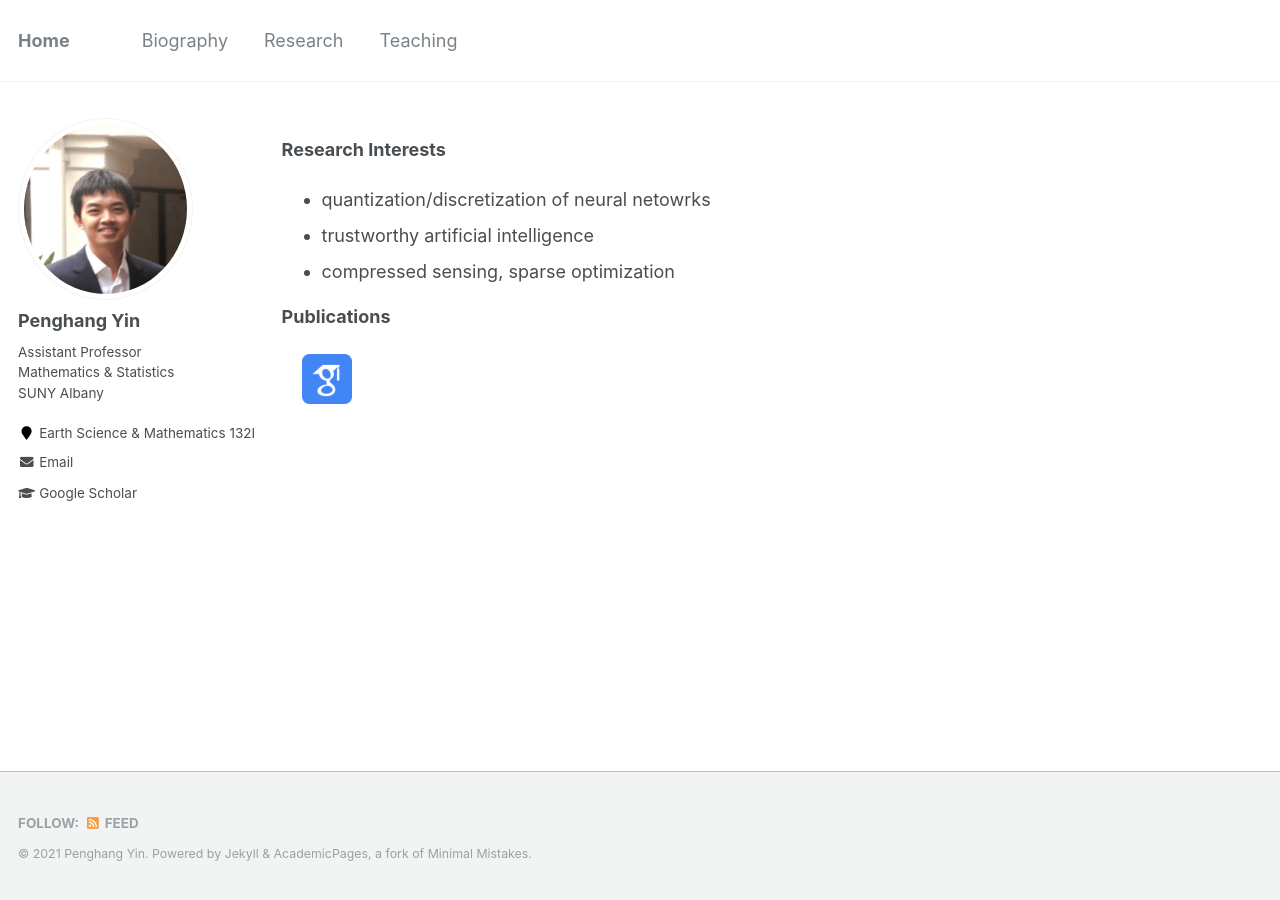
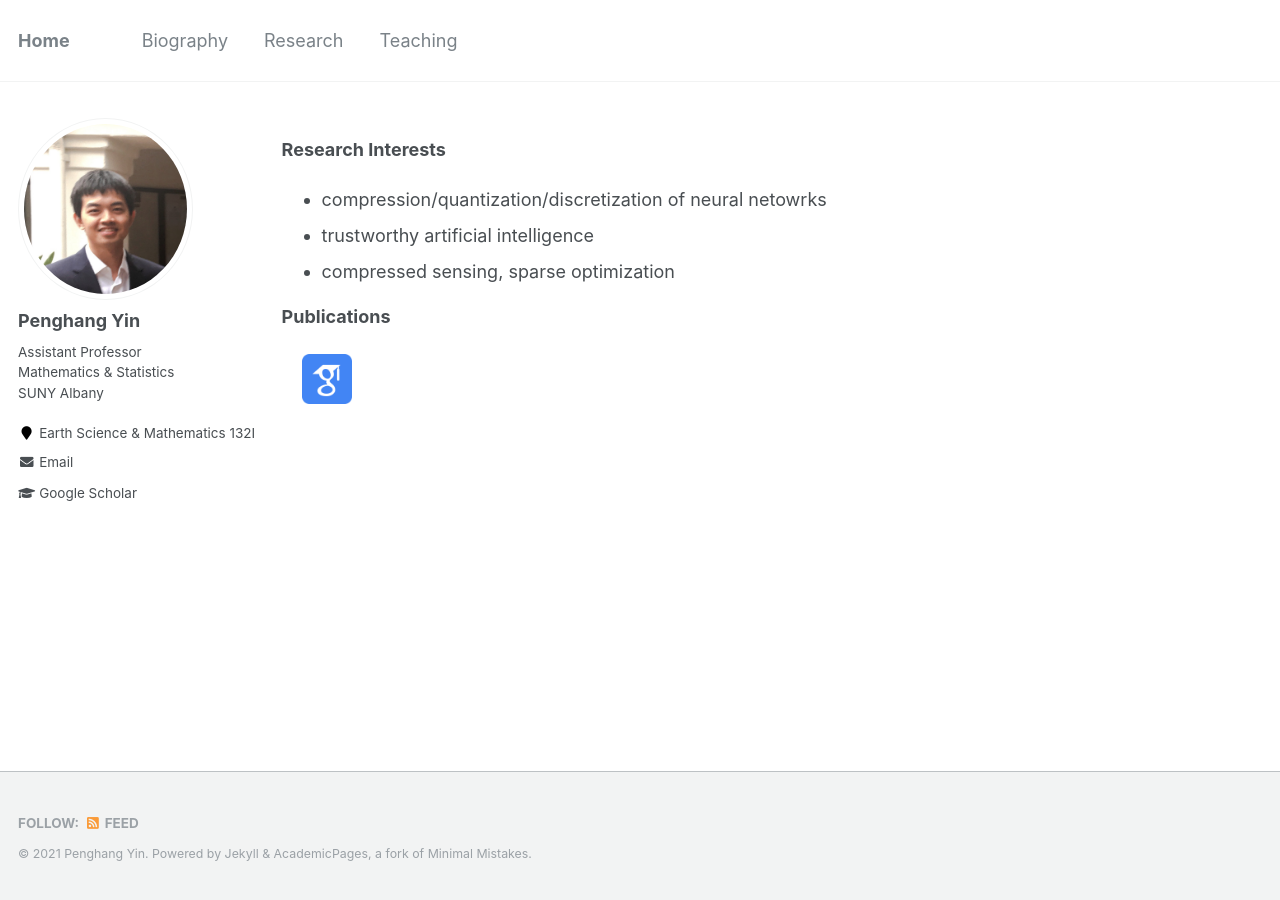
Before and after one commit to yin-penghang/yin-penghang.github.io, a Jekyll site: the page built from _pages/research.md, in a window 1280 px wide. Built offline with Jekyll 4.4.1, drawn with Linux system fonts in a browser that asks for light colours.

Commit message:
Update research.md

```diff
--- a/_pages/research.md
+++ b/_pages/research.md
@@ -7,7 +7,7 @@ author_profile: true
 {% include base_path %}
 
 **Research Interests**
- - quantization/discretization of neural netowrks
+ - compression/quantization/discretization of neural netowrks
  - trustworthy artificial intelligence
  - compressed sensing, sparse optimization
 
```
